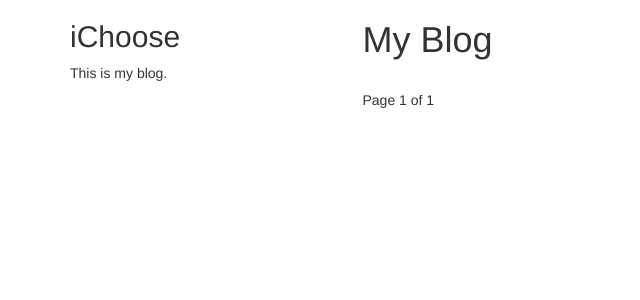
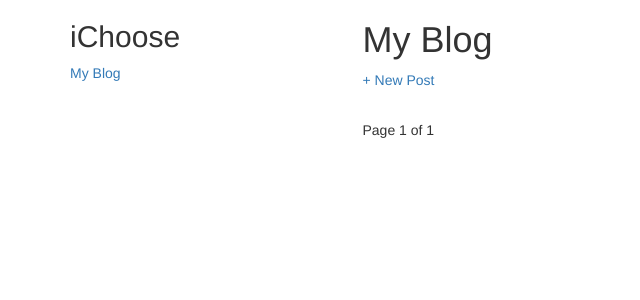
Before and after one commit to jmrcastillo/myblog, a Django app: page /blog/ in a window 1280 px wide. Shown: the top 300 px of the page, without its empty margins (0-640 px from the left). Run offline with Django 3.2, Linux system fonts and the light colour scheme; data that the repository does not hold is empty; some libraries are stand-ins or nearby versions.

Commit message:
add blog create view

```diff
--- a/blog/urls.py
+++ b/blog/urls.py
@@ -1,7 +1,7 @@
 
 
 from django.conf.urls import url
-from .views import post_detail, PostListView
+from .views import post_detail, PostListView, PostCreateView
 
 
 urlpatterns = [
@@ -10,5 +10,6 @@ urlpatterns = [
     url(r'^$', PostListView.as_view(), name='post_list'),
     url(r'^(?P<year>\d{4})/(?P<month>\d{2})/(?P<day>\d{2})/(?P<post>[-\w]+)/$',
         post_detail,
-        name='post_detail')
+        name='post_detail'),
+    url(r'^post/create$', PostCreateView.as_view(), name='post_create')
 ]
--- a/blog/views.py
+++ b/blog/views.py
@@ -1,6 +1,7 @@
 
 from django.shortcuts import render, get_object_or_404
 from django.views.generic import ListView
+from django.views.generic.edit import CreateView
 from .models import Post
 
 
@@ -19,3 +20,9 @@ def post_detail(request, year, month, day, post):
                              publish__month=month,
                              publish__day=day)
     return render(request, 'blog/post/detail.html', {'post': post})
+
+
+class PostCreateView(CreateView):
+    model = Post
+    template_name = 'blog/post/create.html'
+    fields = '__all__'
--- a/templates/blog/base.html
+++ b/templates/blog/base.html
@@ -18,8 +18,8 @@
 
 			<div class="sidebar col-xs-11 col-sm-11 col-md-3 col-lg-3">
 				<h2>iChoose </h2>
-					<p>This is my blog. </p>
-			</div>
+					<p> <a href="{% url 'blog:post_list' %}">My Blog </a></p>
+				</div>
 
 			<div class="content text text-medium col-xs-12 col-sm-12 col-md-8 col-lg-8">
 				{% block content %}
--- a/templates/blog/post/list.html
+++ b/templates/blog/post/list.html
@@ -5,7 +5,8 @@
 {% block title %} My Blog {% endblock title %}
 
 {% block content %}
-	<h1>My Blog </h1>
+	<h1> My Blog </h1>
+	<p> <a href="{% url 'blog:post_create' %}"> + New Post </a> </p>
 	{% for post in posts  %}
 		<h3>
 			<a href="{{ post.get_absolute_url }}">
```
Also changed, not shown: templates/blog/post/create.html (added, +11 -0 lines).
